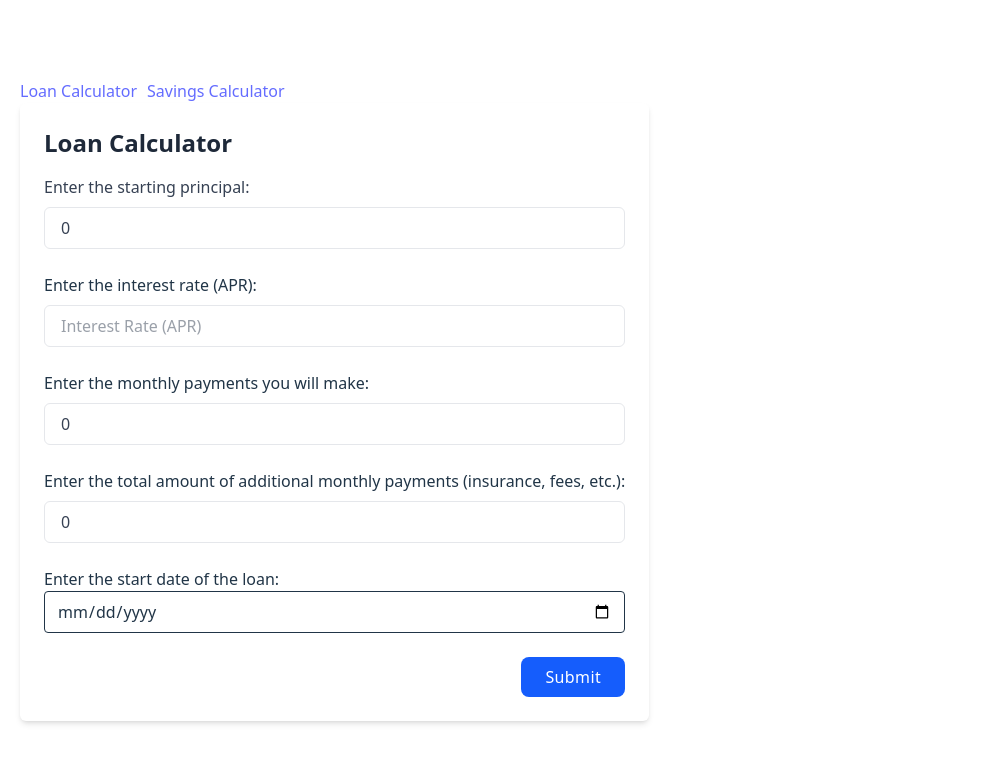
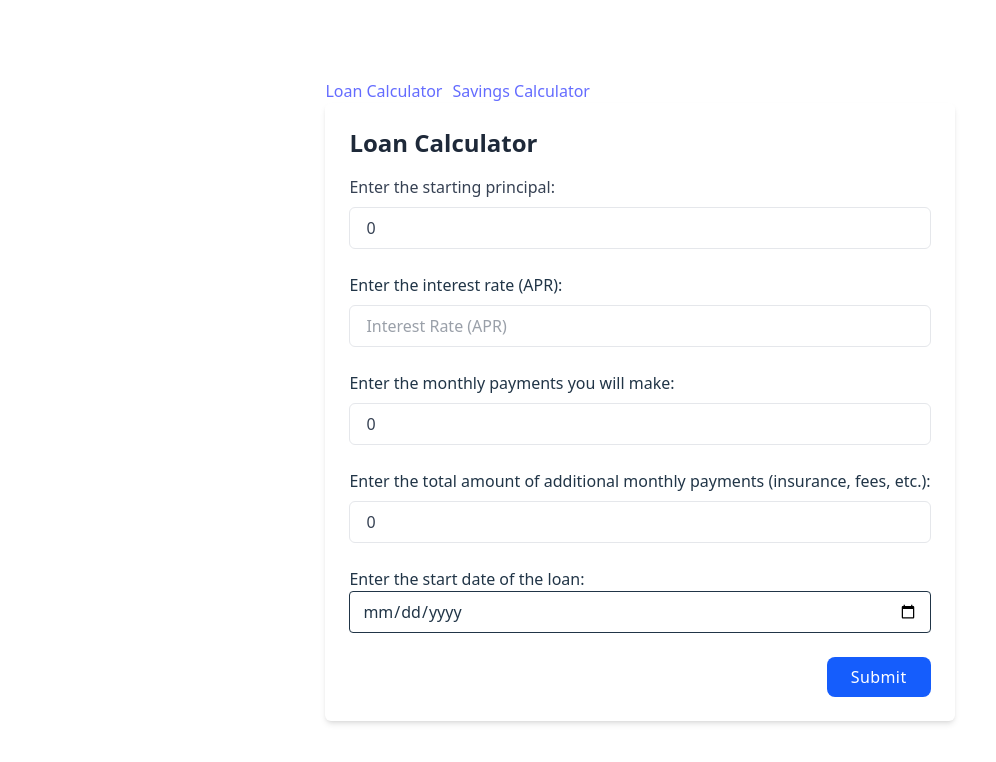
Before and after one commit to Mr-Rafael/finance-calculator-vite-front, a React (Vite) app: page /loan in a window 1280 px wide. Shown: the top 762 px of the page, without its empty margins (0-996 px from the left). Built offline with nearby package versions, Linux system fonts and the light colour scheme.

Commit message:
Centered the calculators.

```diff
--- a/src/components/AmountInput.jsx
+++ b/src/components/AmountInput.jsx
@@ -1,4 +1,4 @@
-export default function NumericInput({type, step, placeholder, value, onChange }) {
+export default function AmountInput({type, step, placeholder, value, onChange }) {
   return (
     <input
       type={type}
--- a/src/index.css
+++ b/src/index.css
@@ -25,11 +25,7 @@ a:hover {
 }
 
 body {
-  margin: 0;
-  display: flex;
-  place-items: center;
-  min-width: 320px;
-  min-height: 100vh;
+  @apply min-h-screen flex items-center justify-center;
 }
 
 h1 {
```
